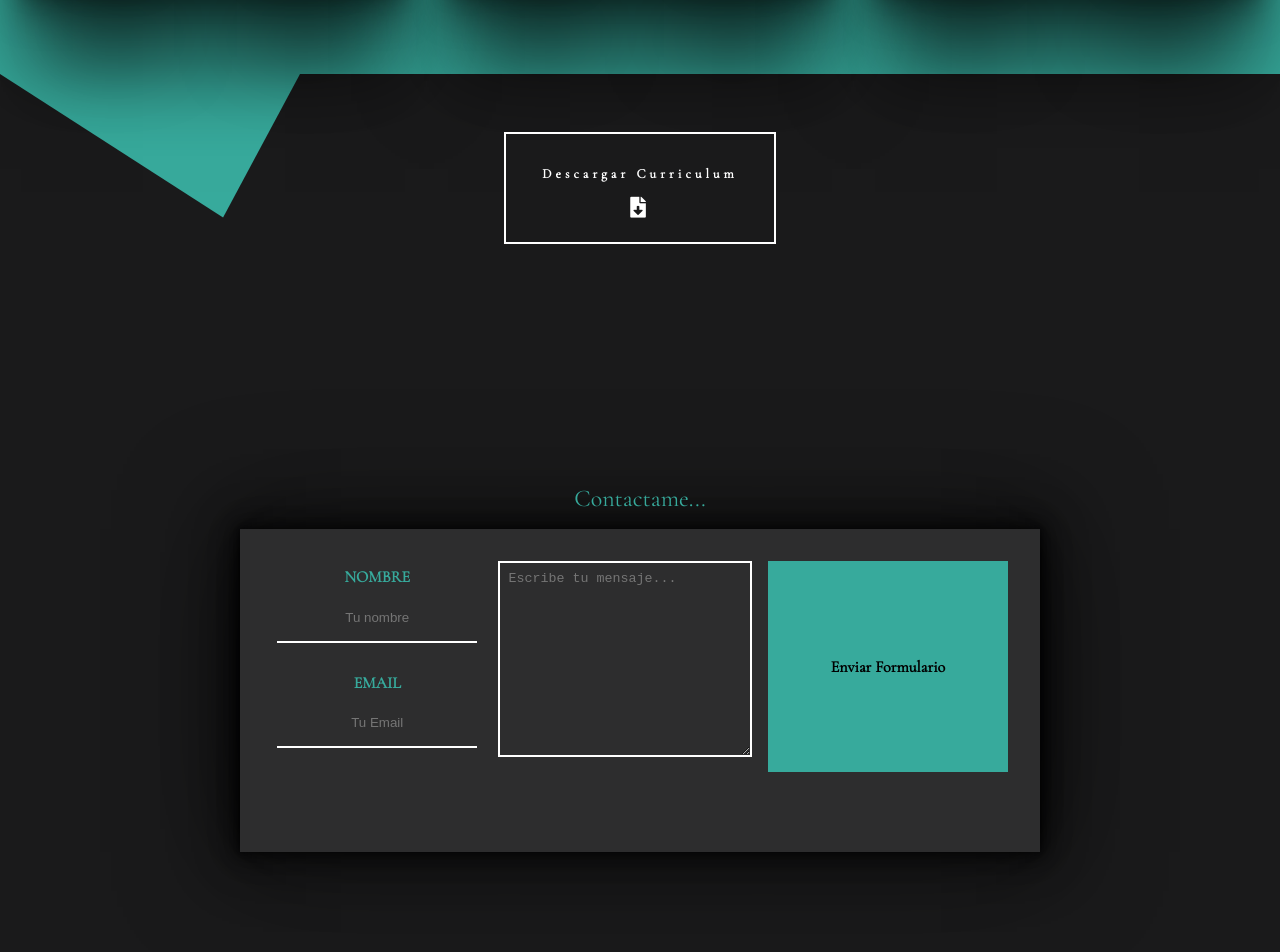
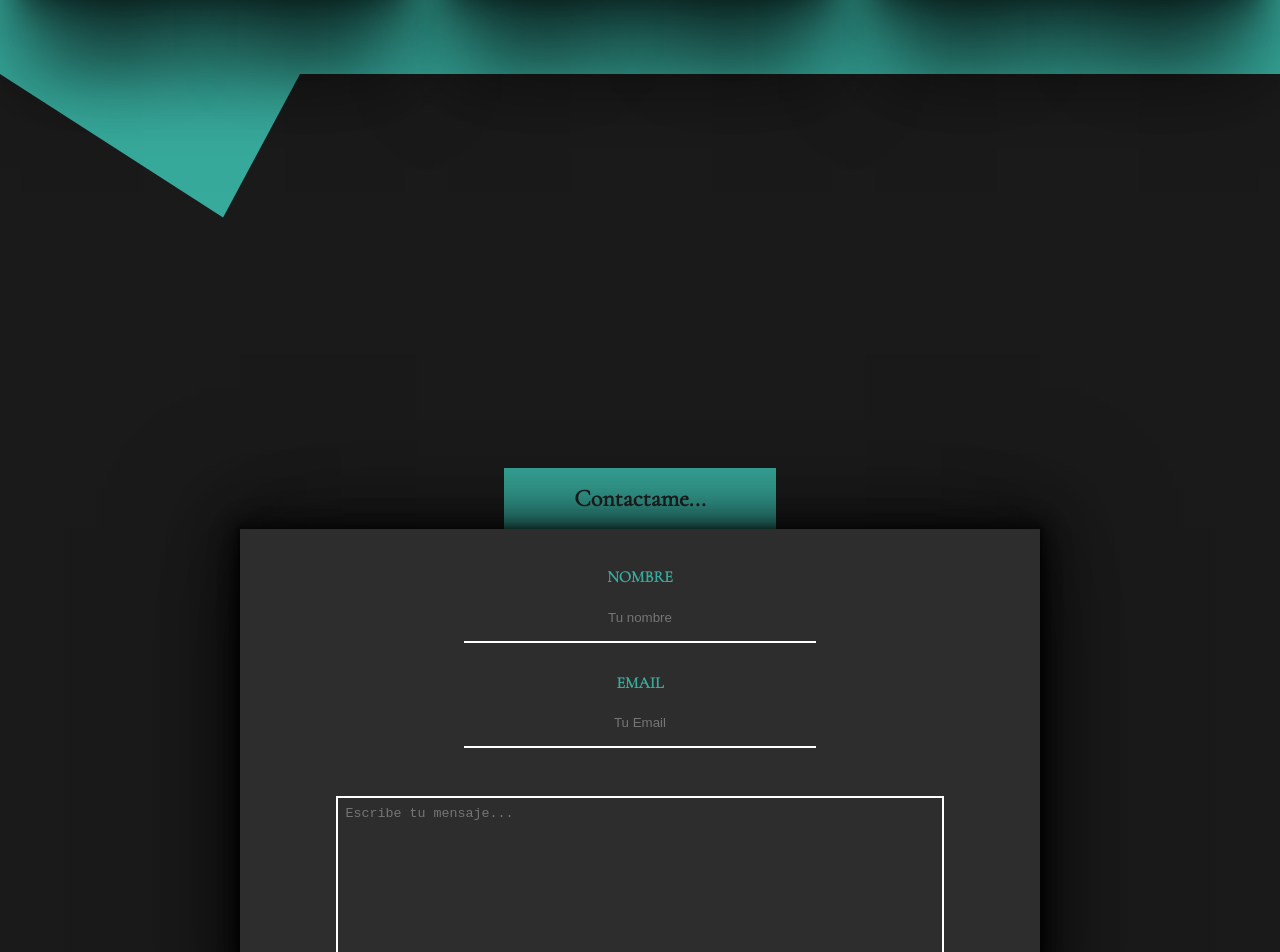
Before and after one commit to IsraelPalomo/Portafolio__Israel, a Vue app: page / in a window 1280 px wide. Shown: the part 3460-4412 px from the top of the page. Built offline with nearby package versions, Linux system fonts and the light colour scheme; a web font is replaced by a local one.

Commit message:
Solucionado problema de formulario

```diff
--- a/src/components/Footer.vue
+++ b/src/components/Footer.vue
@@ -29,14 +29,14 @@ export default {};
 @import "../scss/_variables.scss";
 footer {
 	width: 100%;
-	height: 20rem;
+	height: 25rem;
 	box-shadow: 0 0px 1.8px rgba(0, 0, 0, 0.105), 0 0px 4px rgba(0, 0, 0, 0.155),
 		0 0px 6.7px rgba(0, 0, 0, 0.191), 0 0px 10.2px rgba(0, 0, 0, 0.222),
 		0 0px 14.7px rgba(0, 0, 0, 0.25), 0 0px 20.7px rgba(0, 0, 0, 0.278),
 		0 0px 29.4px rgba(0, 0, 0, 0.309), 0 0px 42.7px rgba(0, 0, 0, 0.345),
 		0 0px 65.8px rgba(0, 0, 0, 0.395), 0 0px 117px rgba(0, 0, 0, 0.5);
 	background-color: #252525;
-	margin-top: -10rem;
+	margin-top: -15rem;
 	h2 {
 		font-family: $tipografia-titulos;
 		color: $color-blanco;
--- a/src/components/Main.vue
+++ b/src/components/Main.vue
@@ -129,12 +129,6 @@
 					>
 				</div>
 			</div>
-
-			<button class="curriculum">
-				<a href="file:///prueba.txt" download>
-					Descargar Curriculum <i class="icono-curriculum fas fa-file-download"></i>
-				</a>
-			</button>
 		</section>
 		<img class="separador__portafolio--2" src="..\assets\triangleAsymmetrical.svg" alt="" />
 		<div class="relleno"></div>
@@ -144,11 +138,12 @@
 				<form
 					class="formulario__contenedor__form"
 					id="contacto"
-					name="contact"
-					method="post"
-					netifly
+					name="ask-question"
+					action="https://formspree.io/f/xzbykrgq"
+					method="POST"
 				>
-					<input type="hidden" name="form-name" value="name_of_my_form" />
+					<div class="cuerpo__formulario">
+						<input type="hidden" name="form-name" value="ask-question" />
 						<div class="parte1__form">
 							<h3>NOMBRE</h3>
 
@@ -165,6 +160,8 @@
 							rows="10"
 							placeholder="Escribe tu mensaje..."
 						></textarea>
+					</div>
+
 					<button class="btn-form" type="submit">Enviar Formulario</button>
 				</form>
 			</div>
@@ -285,38 +282,6 @@ main {
 		justify-content: center;
 		align-items: center;
 
-		.curriculum {
-			width: 17rem;
-			height: 7rem;
-
-			border: none;
-			background-color: $color-oscuro;
-			letter-spacing: 4px;
-			padding: 2rem;
-			margin: 0 auto 5rem auto;
-			cursor: pointer;
-			border: solid 2px $color-blanco;
-
-			a {
-				text-decoration: none;
-				color: $color-blanco;
-				font-family: $tipografia-subtitulos;
-				font-weight: 900;
-			}
-
-			&:hover {
-				transform: scale(1.1);
-				transition: 0.5s ease;
-				box-shadow: 0 2.8px 2.2px rgba(0, 0, 0, 0.16), 0 6.7px 5.3px rgba(0, 0, 0, 0.23),
-					0 12.5px 10px rgba(0, 0, 0, 0.285), 0 22.3px 17.9px rgba(0, 0, 0, 0.34),
-					0 41.8px 33.4px rgba(0, 0, 0, 0.41), 0 100px 80px rgba(0, 0, 0, 0.57);
-			}
-		}
-		.icono-curriculum {
-			font-size: 1.3rem;
-			margin-top: 1rem;
-		}
-
 		.portafolio__proyecto.portafolio__proyecto--1 {
 			margin-top: 10rem;
 		}
@@ -414,19 +379,19 @@ main {
 	.formulario {
 		background-color: $color-oscuro;
 		height: 50rem;
-		margin-bottom: 10rem;
+		margin-bottom: 15rem;
 		margin-top: 5rem;
 
 		.formulario__titulo {
 			text-align: center;
 			padding: 1rem;
-			background-color: $color-oscuro;
+			background-color: $color-principal;
 
 			width: auto;
 			margin: 0 auto;
 			max-width: 15rem;
-
-			color: $color-principal;
+			font-weight: 900;
+			color: $color-oscuro;
 			font-family: $tipografia-subtitulos;
 			font-size: 1.5rem;
 		}
@@ -442,8 +407,13 @@ main {
 			margin: 0 auto;
 			max-width: 50rem;
 			padding-bottom: 3rem;
+			max-height: 30rem;
 
 			.formulario__contenedor__form {
+				.cuerpo__formulario {
+					display: grid;
+					grid-template-columns: 1fr;
+				}
 				.parte1__form {
 					display: flex;
 					flex-wrap: wrap;
@@ -477,25 +447,28 @@ main {
 
 				textarea {
 					width: 80%;
-					margin: 0 auto;
+					margin: 1.5rem auto;
 					height: 7rem;
 					border: 2px solid white;
 					background-color: $color-oscuro-2;
 					color: white;
 					padding: 0.5rem;
-				}
+					margin-bottom: 3rem;
 				}
 				.btn-form {
 					width: 80%;
 					margin: 0 auto;
 					display: block;
 					padding: 0.5rem;
+
 					border: none;
 					background-color: $color-principal;
 					font-family: $tipografia-subtitulos;
 					font-weight: 700;
 					font-size: 1rem;
-
+					box-shadow: 0 0px 2.2px rgba(0, 0, 0, 0.141), 0 0px 5.3px rgba(0, 0, 0, 0.202),
+						0 0px 10px rgba(0, 0, 0, 0.25), 0 0px 17.9px rgba(0, 0, 0, 0.298),
+						0 0px 33.4px rgba(0, 0, 0, 0.359), 0 0px 80px rgba(0, 0, 0, 0.5);
 					max-width: 15rem;
 					&:hover {
 						transform: scale(1.1);
@@ -503,6 +476,7 @@ main {
 						cursor: pointer;
 
 						background-color: #218b7f;
+					}
 				}
 			}
 		}
@@ -549,8 +523,10 @@ main {
 		}
 		.formulario {
 			height: 50rem;
+			.cuerpo__formulario {
+				grid-template-columns: 1fr 1fr;
+			}
 			.formulario__contenedor__form {
-				display: flex;
 				#mensaje {
 					height: 11rem;
 				}
--- /dev/null
+++ b/webpack.config.js
@@ -0,0 +1,13 @@
+const path = require("path");
+const PrerenderSPAPlugin = require("prerender-spa-plugin");
+
+module.exports = {
+	plugins: [
+		...new PrerenderSPAPlugin({
+			// Required - The path to the webpack-outputted app to prerender.
+			staticDir: path.join(__dirname, "dist"),
+			// Required - Routes to render.
+			routes: ["/", "/about", "/some/deep/nested/route"],
+		}),
+	],
+};
```
Lines whose indentation alone changed are shown as unchanged.
